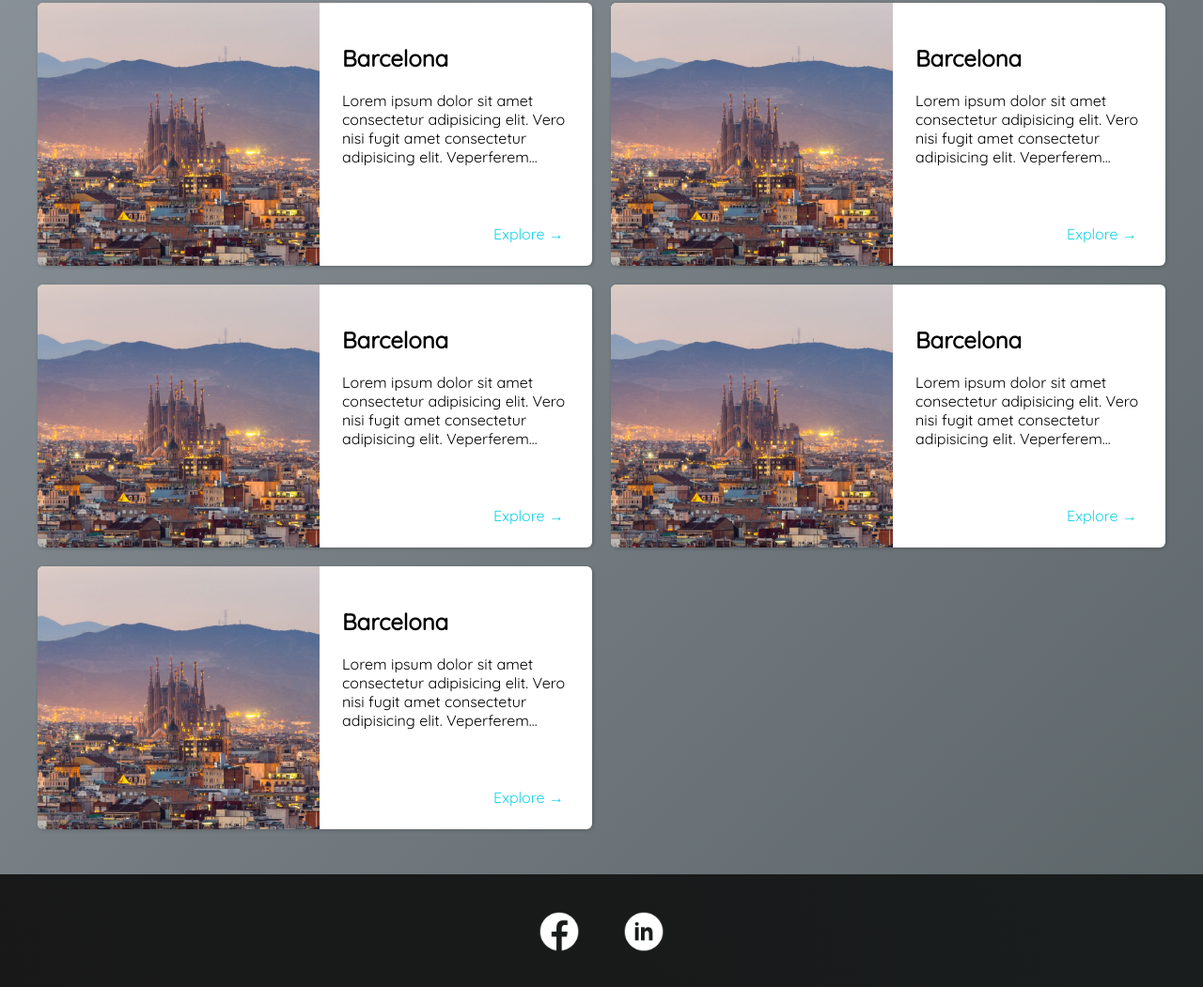
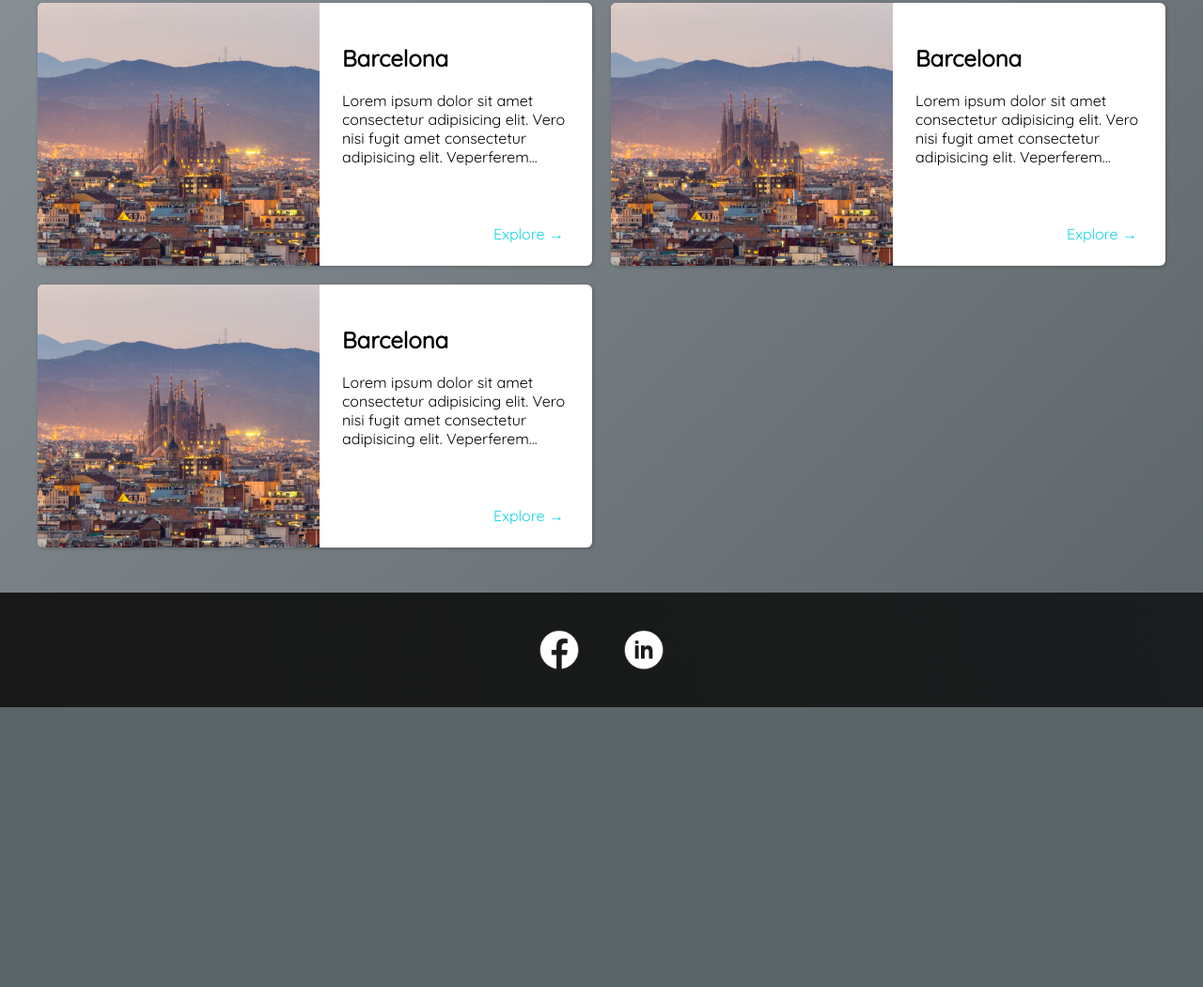
Before and after one commit to OraoCodes/Travela, a plain HTML site: page destinations.html in a window 1280 px wide. Shown: the part 965-2016 px from the top of the page at 94% size. After the commit the page ends 1718 px from the top, so only its background shows below. Drawn offline with Linux system fonts and the light colour scheme.

Commit message:
Update the changes for the destinations numbers

```diff
--- a/destinations.html
+++ b/destinations.html
@@ -135,32 +135,6 @@
                     </div>
                 </div>
             </li>
-            <li>
-                <img src="/images/places/barca.jpg" alt="Barca">
-                <div class="item-content">
-                    <div>
-                        <h2>Barcelona</h2>
-                        <p>Lorem ipsum dolor sit amet consectetur adipisicing elit. Vero nisi fugit amet consectetur
-                            adipisicing elit. Veperferem...</p>
-                    </div>
-                    <div class="actions">
-                        <a href="">Explore &#x2192</a>
-                    </div>
-                </div>
-            </li>
-            <li>
-                <img src="/images/places/barca.jpg" alt="Barca">
-                <div class="item-content">
-                    <div>
-                        <h2>Barcelona</h2>
-                        <p>Lorem ipsum dolor sit amet consectetur adipisicing elit. Vero nisi fugit amet consectetur
-                            adipisicing elit. Veperferem...</p>
-                    </div>
-                    <div class="actions">
-                        <a href="">Explore &#x2192</a>
-                    </div>
-                </div>
-            </li>
         </ul>
     </main>
     <footer>
```
